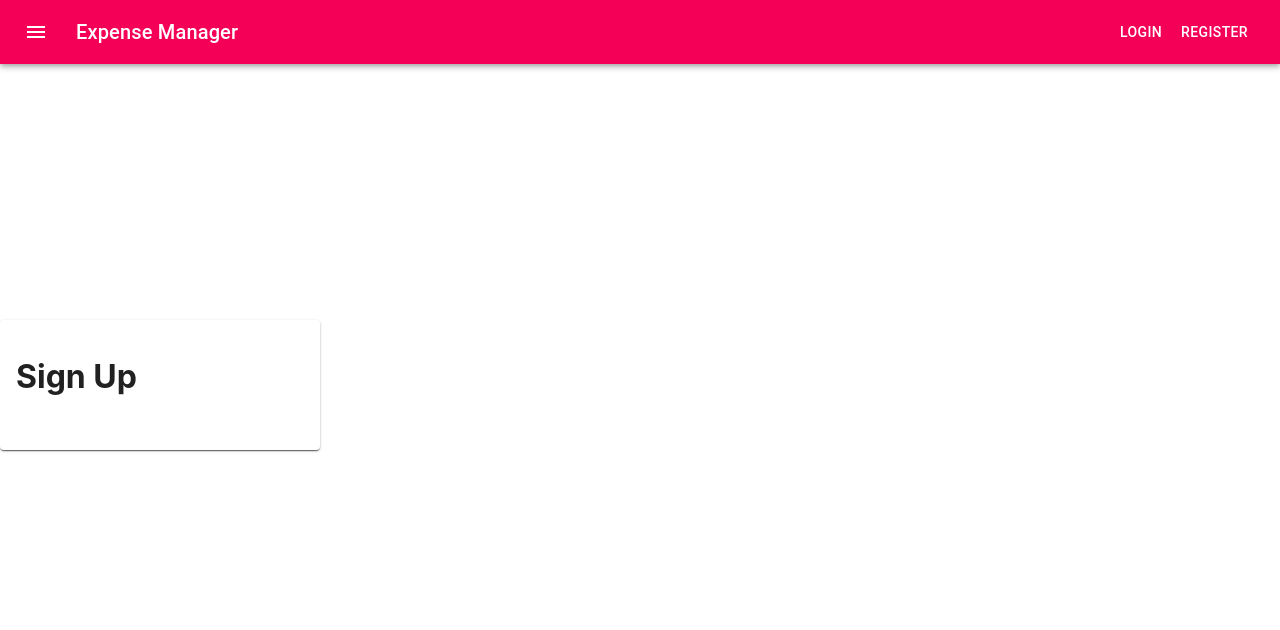
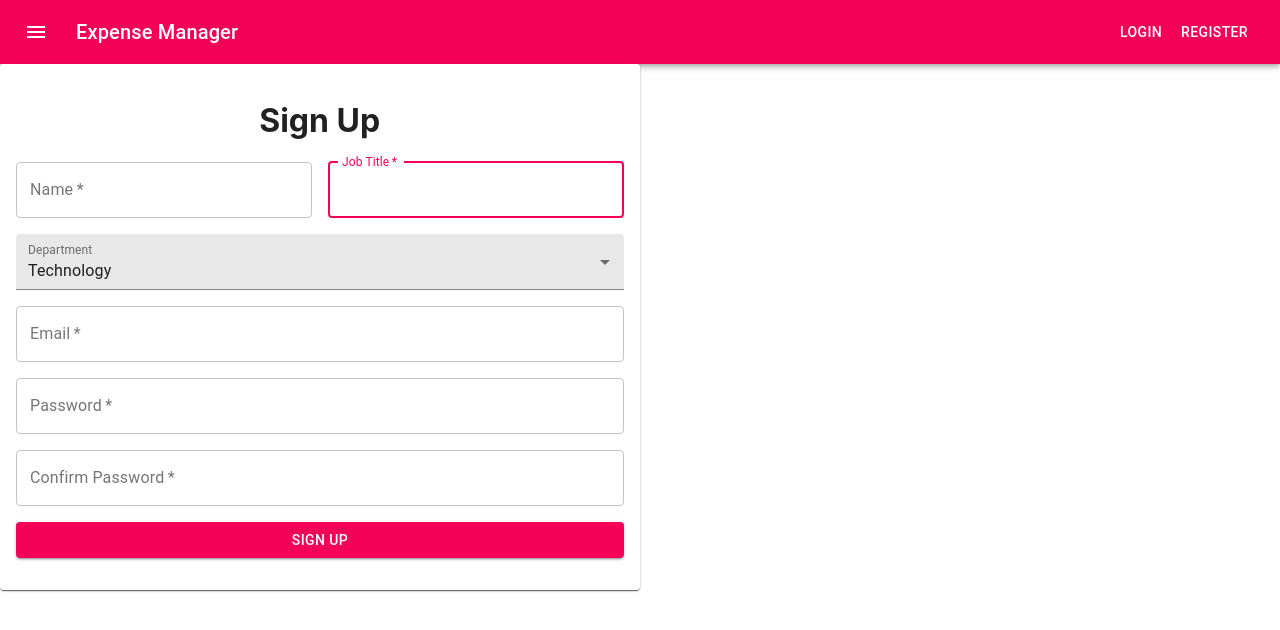
Before and after one commit to Usman2661/ExpenseManagerFrontend, a React (Create React App) app: page /register in a window 1280 px wide. Shown: the top 630 px of the page. Built offline with nearby package versions, Linux system fonts and the light colour scheme.

Commit message:
Sign up design

```diff
--- a/src/components/Navbar.tsx
+++ b/src/components/Navbar.tsx
@@ -38,8 +38,12 @@ export default function Navbar() {
           <Typography variant='h6' className={classes.title}>
             Expense Manager
           </Typography>
-          <Button color='inherit'>Login</Button>
-          <Button color='inherit'>Register</Button>
+          <Button color='inherit' component={Link} to='/'>
+            Login
+          </Button>
+          <Button color='inherit' component={Link} to='/register'>
+            Register
+          </Button>
         </Toolbar>
       </AppBar>
     </div>
--- a/src/components/register.tsx
+++ b/src/components/register.tsx
@@ -6,24 +6,137 @@ import CardActions from '@material-ui/core/CardActions';
 import CardContent from '@material-ui/core/CardContent';
 import Button from '@material-ui/core/Button';
 import Typography from '@material-ui/core/Typography';
+import InputLabel from '@material-ui/core/InputLabel';
+import MenuItem from '@material-ui/core/MenuItem';
+import FormHelperText from '@material-ui/core/FormHelperText';
+import FormControl from '@material-ui/core/FormControl';
+import Select from '@material-ui/core/Select';
+import TextField from '@material-ui/core/TextField';
+import Avatar from '@material-ui/core/Avatar';
+import AccountBoxIcon from '@material-ui/icons/AccountBox';
+
 export class Register extends Component {
   render() {
     return (
       <div>
-        <div className='registerForm' style={{ marginTop: '20%' }}>
+        <div className='registerForm'>
           <Grid
-            item
-            xs={3}
-            spacing={0}
-            direction='column'
+            container
+            xs={12}
+            sm={10}
+            md={6}
+            justify='center'
             alignItems='center'
-            justify='center'
-            style={{ minHeight: '100vh' }}
           >
             <Paper className='registration'>
               <Card className='registerCard '>
                 <CardContent>
-                  <h1> Sign Up </h1>
+                  <div style={{ marginLeft: '40%' }}>
+                    {' '}
+                    {/* <Avatar className='signUpIcon'>
+                      <AccountBoxIcon />
+                    </Avatar> */}
+                    <h1> Sign Up </h1>
+                  </div>
+                  <form className='signUpForm'>
+                    <Grid container spacing={2}>
+                      <Grid item xs={12} sm={6}>
+                        <TextField
+                          name='name'
+                          variant='outlined'
+                          required
+                          fullWidth
+                          id='name'
+                          label='Name'
+                          color='secondary'
+                          autoFocus
+                        />
+                      </Grid>
+
+                      <Grid item xs={12} sm={6}>
+                        <TextField
+                          name='jobTitle'
+                          variant='outlined'
+                          required
+                          fullWidth
+                          id='jobTitle'
+                          color='secondary'
+                          label='Job Title'
+                          autoFocus
+                        />
+                      </Grid>
+
+                      <Grid item xs={12} sm={12}>
+                        <FormControl
+                          variant='filled'
+                          className='deparment'
+                          fullWidth
+                        >
+                          <InputLabel id='demo-simple-select-filled-label'>
+                            Department
+                          </InputLabel>
+                          <Select
+                            labelId='demo-simple-select-filled-label'
+                            id='demo-simple-select-filled'
+                            value='Technology'
+                            fullWidth
+                          >
+                            <MenuItem value=''>
+                              <em>None</em>
+                            </MenuItem>
+                            <MenuItem value='Sales'>Sales</MenuItem>
+                            <MenuItem value='Technology'>Technology</MenuItem>
+                            <MenuItem value='Management'>Management</MenuItem>
+                            <MenuItem value='HR'>HR</MenuItem>
+                          </Select>
+                        </FormControl>
+                      </Grid>
+
+                      <Grid item xs={12} sm={12}>
+                        <TextField
+                          id='outlined-basic'
+                          label='Email'
+                          variant='outlined'
+                          type='email'
+                          color='secondary'
+                          required
+                          fullWidth
+                        />
+                      </Grid>
+                      <Grid item xs={12} sm={12}>
+                        <TextField
+                          id='password'
+                          label='Password'
+                          variant='outlined'
+                          type='password'
+                          color='secondary'
+                          required
+                          fullWidth
+                        />
+                      </Grid>
+                      <Grid item xs={12} sm={12}>
+                        <TextField
+                          id='confirmPassword'
+                          label='Confirm Password'
+                          variant='outlined'
+                          type='password'
+                          color='secondary'
+                          required
+                          fullWidth
+                        />
+                      </Grid>
+                      <Grid item xs={12} sm={12}>
+                        <Button
+                          variant='contained'
+                          color='secondary'
+                          type='submit'
+                          fullWidth
+                        >
+                          Sign Up
+                        </Button>
+                      </Grid>
+                    </Grid>
+                  </form>
                 </CardContent>
                 <CardActions>
                   {/* <Button size='small'>Learn More</Button> */}
```
